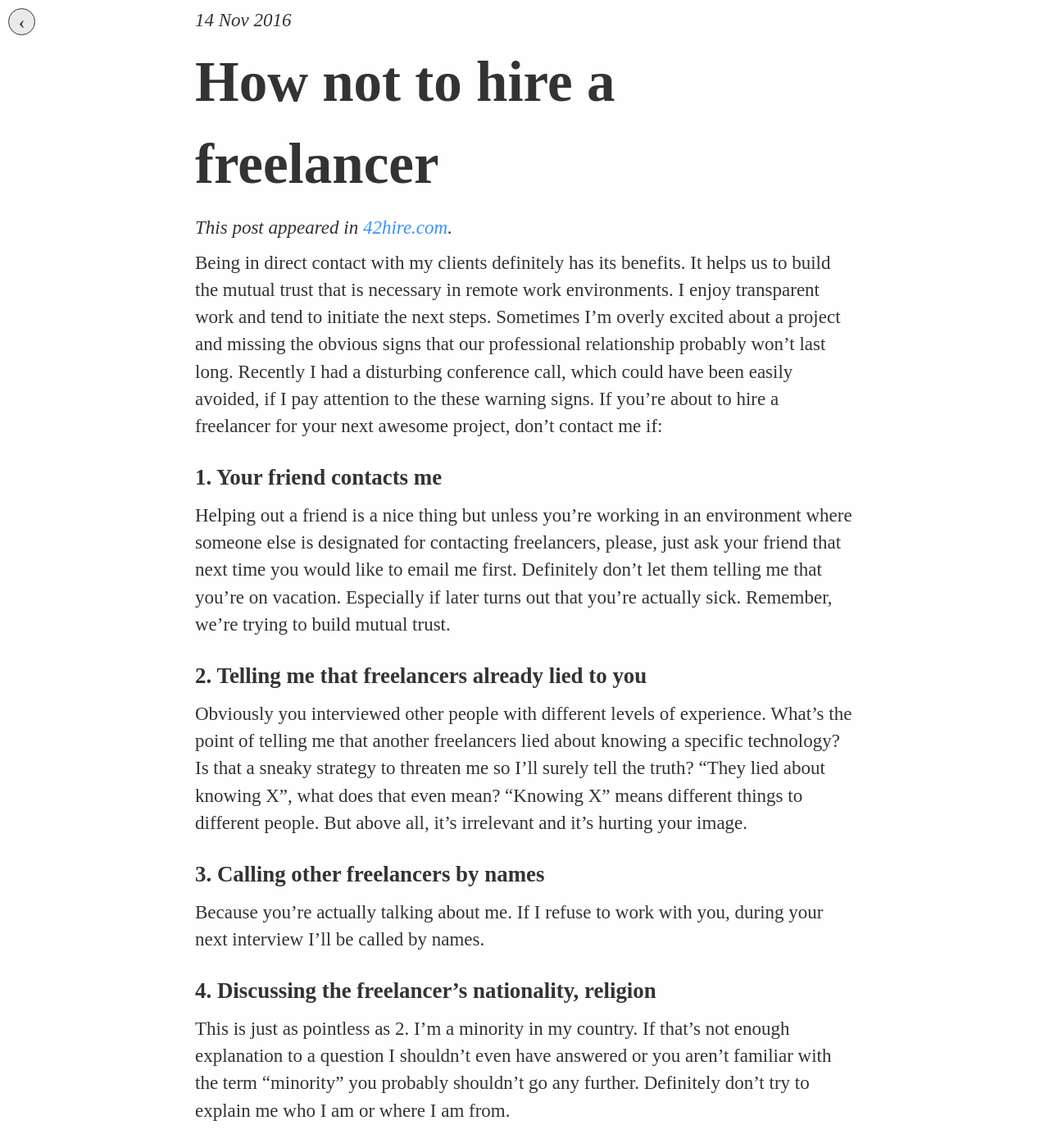
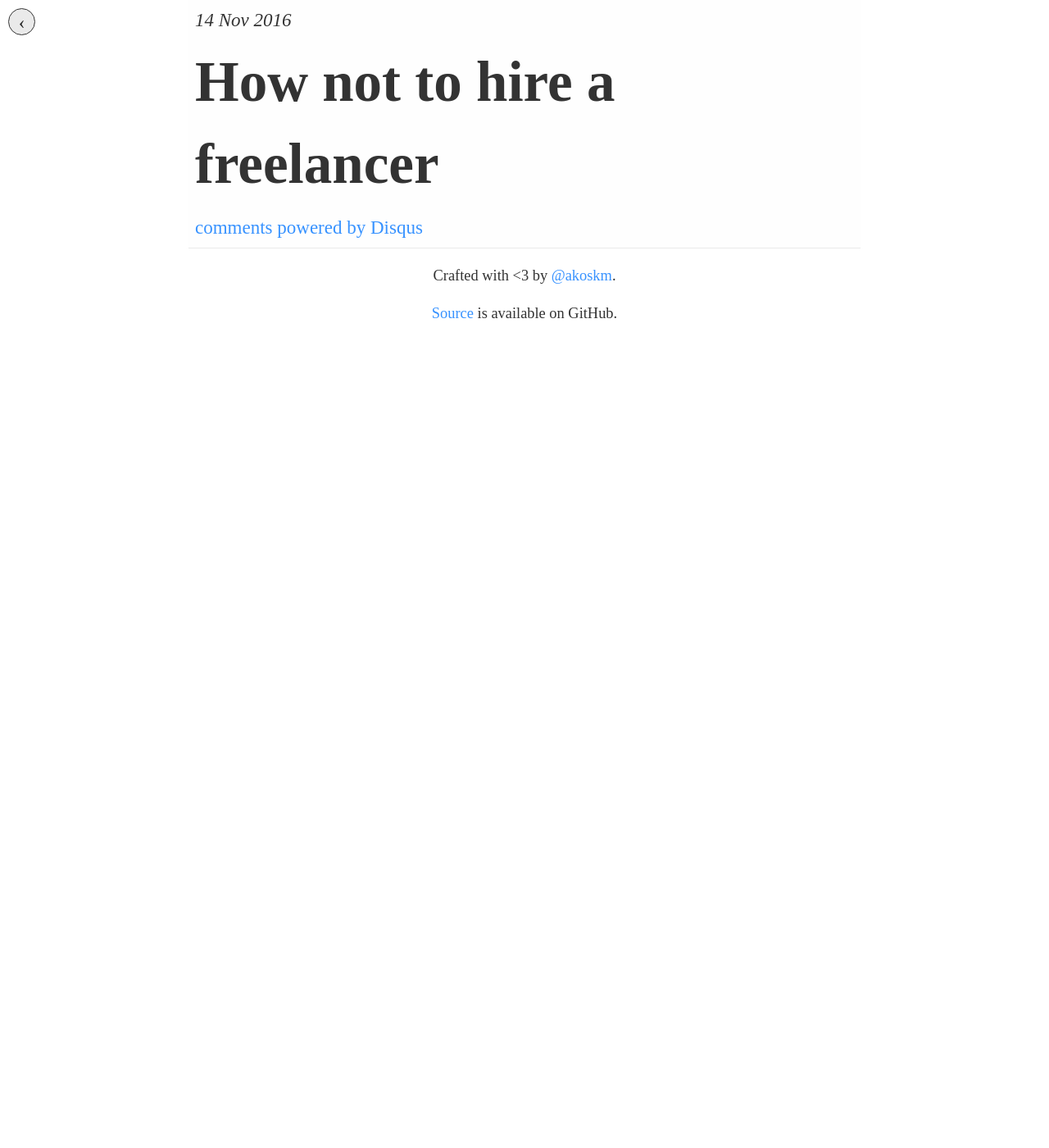
Before and after one commit to akoskm/akoskm.github.io, a Jekyll site: the page built from _posts/2016-11-14-how-not-to-hire-a-freelancer.md, in a window 1280 px wide and 1400 px high. Shown: the whole window at 82% size. Built offline with Jekyll 4.4.1, drawn with Linux system fonts in a browser that asks for light colours; nearby versions of some CDN libraries; some web fonts are replaced; comment, search, counter and statistics services are not loaded; some of the changed text lies outside the part shown.

Commit message:
introduce new post type

```diff
--- a/_posts/2016-11-14-how-not-to-hire-a-freelancer.md
+++ b/_posts/2016-11-14-how-not-to-hire-a-freelancer.md
@@ -1,30 +1,7 @@
 ---
 title: How not to hire a freelancer
 layout: post
-type: post
+type: 3rdparty
 date: 2016-11-14 00:00:01
-draft: true
+redirect: https://42hire.com/how-not-to-hire-a-freelancer-d61c26d8ef70#.gvxtvp042
 ---
-
-_This post appeared in [42hire.com](https://42hire.com/how-not-to-hire-a-freelancer-d61c26d8ef70#.ucyontt2j)._
-
-Being in direct contact with my clients definitely has its benefits. It helps us to build the mutual trust that is necessary in remote work environments. I enjoy transparent work and tend to initiate the next steps. Sometimes I’m overly excited about a project and missing the obvious signs that our professional relationship probably won’t last long. Recently I had a disturbing conference call, which could have been easily avoided, if I pay attention to the these warning signs. If you’re about to hire a freelancer for your next awesome project, don’t contact me if:
-
-### 1. Your friend contacts me
-Helping out a friend is a nice thing but unless you’re working in an environment where someone else is designated for contacting freelancers, please, just ask your friend that next time you would like to email me first. Definitely don’t let them telling me that you’re on vacation. Especially if later turns out that you’re actually sick. Remember, we’re trying to build mutual trust.
-
-### 2. Telling me that freelancers already lied to you
-Obviously you interviewed other people with different levels of experience. What’s the point of telling me that another freelancers lied about knowing a specific technology? Is that a sneaky strategy to threaten me so I’ll surely tell the truth? “They lied about knowing X”, what does that even mean? “Knowing X” means different things to different people. But above all, it’s irrelevant and it’s hurting your image.
-
-### 3. Calling other freelancers by names
-Because you’re actually talking about me. If I refuse to work with you, during your next interview I’ll be called by names.
-
-### 4. Discussing the freelancer’s nationality, religion
-This is just as pointless as 2. I’m a minority in my country. If that’s not enough explanation to a question I shouldn’t even have answered or you aren’t familiar with the term “minority” you probably shouldn’t go any further. Definitely don’t try to explain me who I am or where I am from.
-
-### 5. Respecting each other’s time
-I won’t hang up a conference call, it would be unprofessional, but there are “secret” signs indicating that our conversation is probably over. The fact that I just let you know that I’ll contact you as soon as I read the specifications doesn’t mean we should discuss other technologies, the weather or politics.
-
-Anyone who wants to hire a freelancer: I didn’t sort this list by priority. Doing any of these won’t do any good for you or your company.
-
-Freelancers: when the above list checks out before taking an assignment, try to arrange a quick conference call. Carefully listening to each other can reveal more things than you can possibly imagine. Saying no early is much easier than working with someone who doesn’t respect you.
```
Also changed, not shown: _posts/2016-11-30-node-redis-introduction-tutorial.md (added, +7 -0 lines), index.html (+20 -1 lines).
